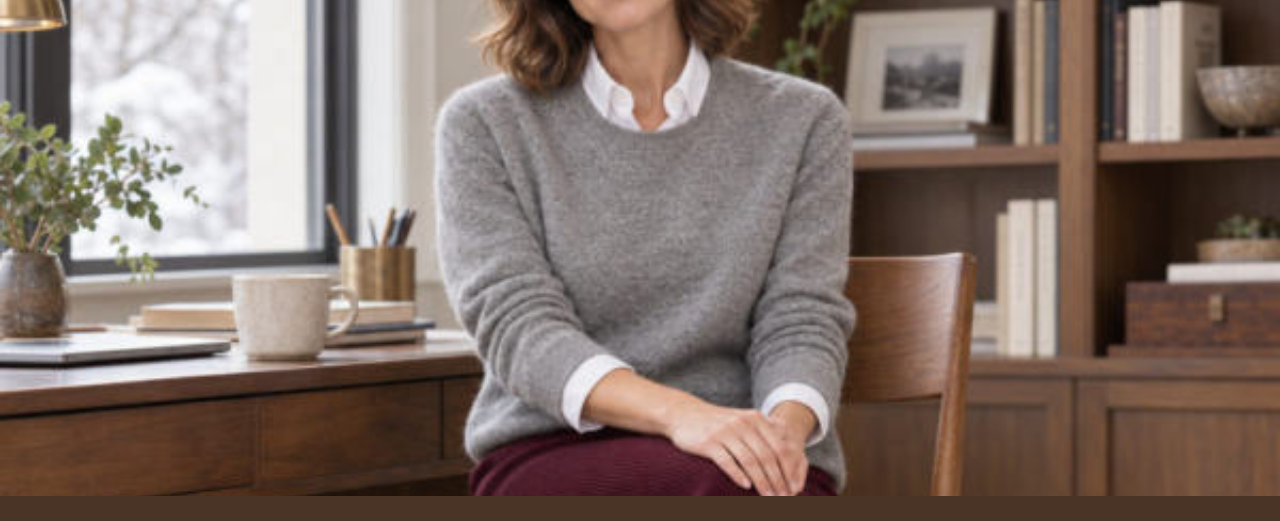
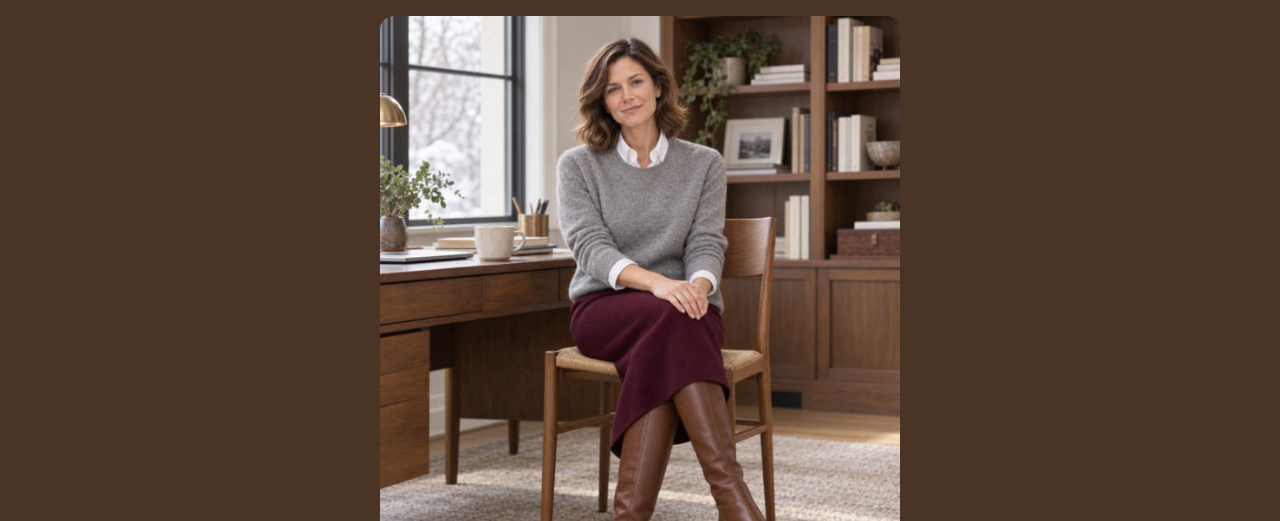
Before and after one commit to vzmjw00-spec/meadowdeskstudio, a plain HTML site: page w26-431fvg0m/index.html in a window 1280 px wide. Shown: the top 521 px of the page. Drawn offline with nearby package versions, Linux system fonts and the light colour scheme.

Commit message:
Live page: full uncropped hero photo

```diff
--- a/w26-431fvg0m/index.html
+++ b/w26-431fvg0m/index.html
@@ -11,7 +11,7 @@ body{background:var(--cream);color:var(--ink);font:15px/1.5 -apple-system,BlinkM
 a{color:inherit}
 .wrap{max-width:980px;margin:0 auto;padding:0 16px}
 header{background:var(--choc);color:var(--cream);padding:28px 0 32px}
-.hero{background:var(--choc)} .hero img{display:block;width:100%;height:62vh;max-height:560px;object-fit:cover;object-position:center 22%}
+.hero{background:var(--choc)} .hero{padding:16px 16px 0} .hero img{display:block;width:100%;max-width:520px;height:auto;margin:0 auto;border-radius:14px}
 th{text-align:left;font-size:11px;letter-spacing:.12em;text-transform:uppercase;color:var(--caramel);padding:8px 6px;border-bottom:1px solid var(--caramel)}
 a.real{color:var(--choc);font-weight:600}
 header h1{font-size:40px;line-height:1.05} header h1 em{color:var(--gold)}
```
